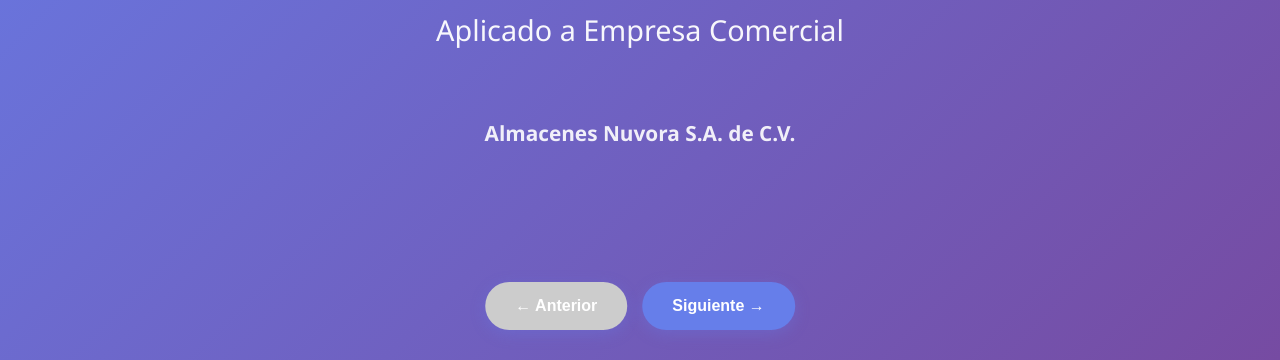
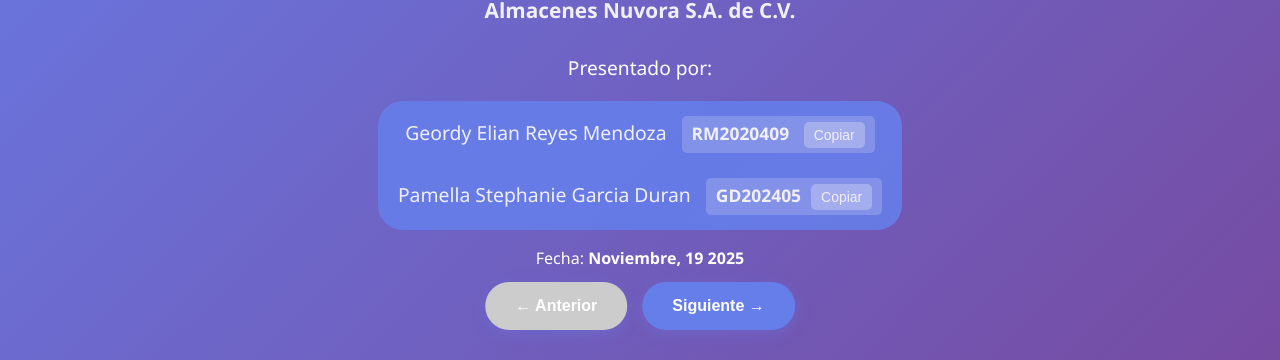
Before and after one commit to eliandev/study-docs, a plain HTML site: page index.html in a window 1280 px wide. Shown: the part 440-800 px from the top of the page. Drawn offline with Linux system fonts and the light colour scheme.

Commit message:
feat: :sparkles: Add presented by

```diff
--- a/index.html
+++ b/index.html
@@ -86,6 +86,50 @@
             font-size: 1.3em;
             margin-top: 30px;
             opacity: 0.9;
+        }
+
+        .slide-portada .presentado-por {
+            margin-top: 20px;
+            font-size: 1.1em;
+            opacity: 0.9;
+            background-color: #667eea;
+            color: white;
+            padding: 10px 20px;
+            border-radius: 25px;
+            display: flex;
+            flex-direction: column;
+            justify-content: center;
+            gap: 15px;
+            list-style: none;
+            margin-bottom: 1em;
+        }
+
+        .slide-portada .presentado-por li {
+            margin: 5px 0;
+            font-size: 1.1em;
+        }
+
+        .slide-portada .carnet {
+            font-size: 0.9em;
+            opacity: 1;
+            margin-left: 10px;
+            background-color: rgba(255, 255, 255, 0.2);
+            padding: 5px 10px;
+            border-radius: 5px;
+            font-weight: 600;
+            display: inline-block;
+        }
+
+        .slide-portada .copy {
+            background: rgba(255, 255, 255, 0.3);
+            border: none;
+            color: white;
+            padding: 5px 10px;
+            border-radius: 5px;
+            cursor: pointer;
+            font-size: 0.8em;
+            margin-left: 10px;
+            transition: background 0.3s ease;
         }
 
         /* Slide empresa */
@@ -461,6 +505,19 @@
             <div class="company-info">
                 <strong>Almacenes Nuvora S.A. de C.V.</strong>
             </div>
+
+            <div>
+                <p style="margin-top: 30px; font-size: 1.2em;">
+                    Presentado por:
+                <ul class="presentado-por list">
+                    <li>Geordy Elian Reyes Mendoza <span class="carnet">RM2020409 <button class="copy"
+                                onclick="copyText('RM2020409')">Copiar</button></span></li>
+                    <li>Pamella Stephanie Garcia Duran <span class="carnet">GD202405<button class="copy"
+                                onclick="copyText('GD202405')">Copiar</button></span></li>
+                </ul>
+                Fecha: <strong>Noviembre, 19 2025</strong>
+                </p>
+            </div>
         </div>
 
         <!-- Slide 2: Presentación de la empresa -->
@@ -816,6 +873,12 @@
         <button class="nav-btn" id="nextBtn" onclick="changeSlide(1)">Siguiente →</button>
     </div>
 
+    <!-- Alerta de Texto Copiado -->
+    <div id="copyAlert"
+        style="display:none; position:fixed; bottom:20px; left:50%; transform:translateX(-50%); background-color:#333; color:white; padding:10px 20px; border-radius:5px; z-index:1000;">
+        Texto copiado al portapapeles !
+    </div>
+
     <script>
         let currentSlide = 0;
         const slides = document.querySelectorAll('.slide');
@@ -855,6 +918,29 @@
             }
         });
 
+        // Función para copiar texto al portapapeles
+        function copyText(text) {
+            const tempInput = document.createElement('input');
+            tempInput.value = text;
+            document.body.appendChild(tempInput);
+            tempInput.select();
+            document.execCommand
+                ('copy');
+            document.body.removeChild(tempInput);
+            showCopyAlert();
+        }
+
+        // Mostrar alerta de texto copiado
+        function showCopyAlert() {
+            const copyAlert = document.getElementById('copyAlert');
+            copyAlert.style.display
+                = 'block';
+            setTimeout(() => {
+                copyAlert.style.display = 'none';
+            }, 2000);
+        }
+
+
         // Inicializar
         showSlide(0);
     </script>
```
